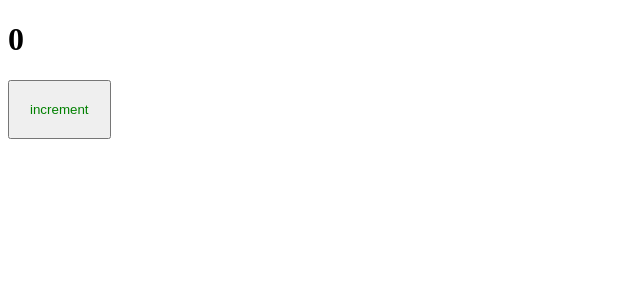
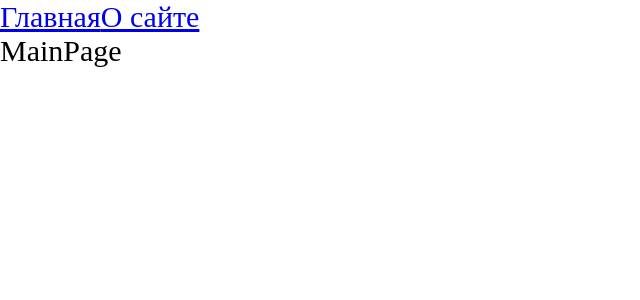
Before and after one commit to Lazy-ferret/react-prod-project, a React app: page / in a window 1280 px wide. Shown: the top 300 px of the page, without its empty margins (0-640 px from the left). Built offline with nearby package versions, Linux system fonts and the light colour scheme.

Commit message:
lazy loading added

```diff
--- a/package.json
+++ b/package.json
@@ -15,22 +15,26 @@
     "@types/node": "^17.0.21",
     "@types/react": "^17.0.39",
     "@types/react-dom": "^17.0.11",
+    "@types/react-router-dom": "^5.3.3",
     "@types/webpack": "^5.28.0",
     "@types/webpack-dev-server": "^4.7.2",
     "css-loader": "^6.6.0",
     "html-webpack-plugin": "^5.5.0",
+    "mini-css-extract-plugin": "^2.5.3",
     "sass": "^1.49.9",
     "sass-loader": "^12.6.0",
     "style-loader": "^3.3.1",
     "ts-loader": "^9.2.6",
     "ts-node": "^10.5.0",
     "typescript": "^4.5.5",
+    "typescript-plugin-css-modules": "^5.1.0",
     "webpack": "^5.69.1",
     "webpack-cli": "^4.10.0",
     "webpack-dev-server": "^4.7.4"
   },
   "dependencies": {
     "react": "^17.0.2",
-    "react-dom": "^17.0.2"
+    "react-dom": "^17.0.2",
+    "react-router-dom": "^6.2.1"
   }
 }
--- /dev/null
+++ b/src/App.tsx
@@ -0,0 +1,25 @@
+import { Suspense } from "react"
+import { Route, Routes, Link } from "react-router-dom"
+import { Counter } from "./components/Counter"
+import './index.scss'
+import AboutPage from "./pages/AboutPage/AboutPage"
+import { AboutPageAsync } from "./pages/AboutPage/AboutPage.async"
+import MainPage from "./pages/MainPage/MainPage"
+import { MainPageAsync } from "./pages/MainPage/MainPage.async"
+
+const App = () =>  {
+  return (
+    <div className="app">
+           <Link to={'/'}>Главная</Link>
+           <Link to={'/about'}>О сайте</Link>
+        <Suspense fallback={<div>Loading...</div>}>
+            <Routes>
+                <Route path={'/about'} element={<AboutPageAsync />}/>
+                <Route path={'/'} element={<MainPageAsync />}/>
+            </Routes>
+        </Suspense>
+        </div>
+  )
+}
+
+export default App
--- a/src/components/Counter.scss
+++ b/src/components/Counter.module.scss
@@ -1,4 +1,4 @@
-button {
+.btn {
     padding: 20px;
     color: green;
 }
--- a/src/components/Counter.tsx
+++ b/src/components/Counter.tsx
@@ -1,5 +1,5 @@
 import React, { useState } from 'react'
-import './Counter.scss'
+import classes from './Counter.module.scss'
 
 export const Counter = () => {
   const [count, setCount] = useState(0)
@@ -9,7 +9,7 @@
   }
 
     return (
-    <div>
+    <div className={classes.btn}>
         <h1>{count}</h1>
         <button onClick={increment}>increment</button>
     </div>
--- /dev/null
+++ b/src/index.scss
@@ -0,0 +1,9 @@
+* {
+    margin: 0;
+    padding: 0;
+    box-sizing: border-box;
+}
+
+.app {
+    font-size: 30px;
+}
--- a/src/index.tsx
+++ b/src/index.tsx
@@ -1,9 +1,10 @@
 import { render } from "react-dom";
-import { Counter } from "./components/Counter";
+import { BrowserRouter } from "react-router-dom";
+import App from "./App";
 
 render(
-<div>
-    <Counter />
-</div>,
+<BrowserRouter>
+    <App />
+</BrowserRouter>,
 document.getElementById('root')
 )
--- /dev/null
+++ b/src/pages/AboutPage/AboutPage.async.tsx
@@ -0,0 +1,6 @@
+import { lazy } from "react";
+
+export const AboutPageAsync = lazy(() => new Promise(resolve => {
+    // @ts-ignore
+    setTimeout(() => resolve(import('./AboutPage')), 1500)
+}))
--- /dev/null
+++ b/src/pages/AboutPage/AboutPage.tsx
@@ -0,0 +1,9 @@
+import React from 'react'
+
+const AboutPage = () => {
+  return (
+    <div>AboutPage</div>
+  )
+}
+
+export default AboutPage
--- /dev/null
+++ b/src/pages/MainPage/MainPage.async.tsx
@@ -0,0 +1,6 @@
+import { lazy } from "react";
+
+export const MainPageAsync = lazy(() => new Promise(resolve => {
+    // @ts-ignore
+    setTimeout(() => resolve(import('./MainPage')), 1500)
+}))
--- /dev/null
+++ b/src/pages/MainPage/MainPage.tsx
@@ -0,0 +1,9 @@
+import React from 'react'
+
+const MainPage = () => {
+  return (
+    <div>MainPage</div>
+  )
+}
+
+export default MainPage
```
Also changed, not shown: src/global.d.ts (added, +7 -0 lines), tsconfig.json (+7 -2 lines), 5 other files (tests, documents, lock files or other folders).
